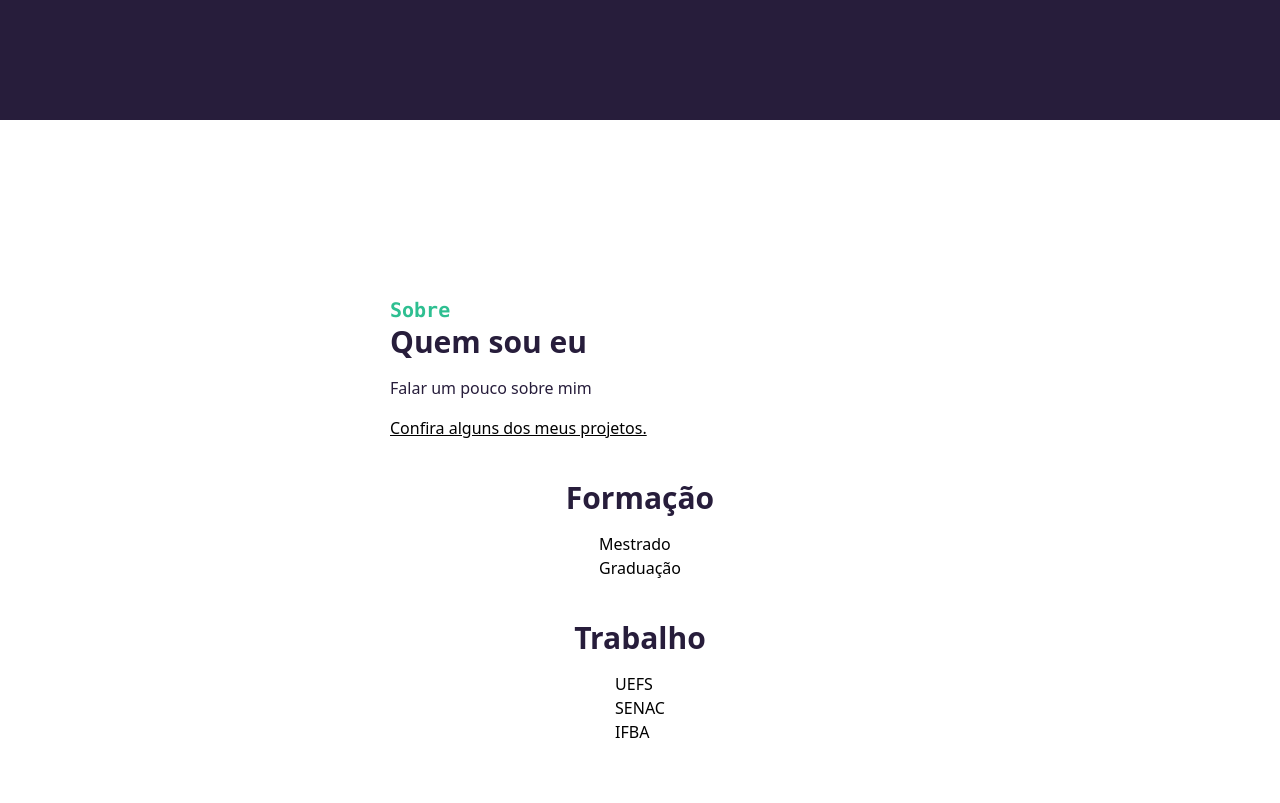
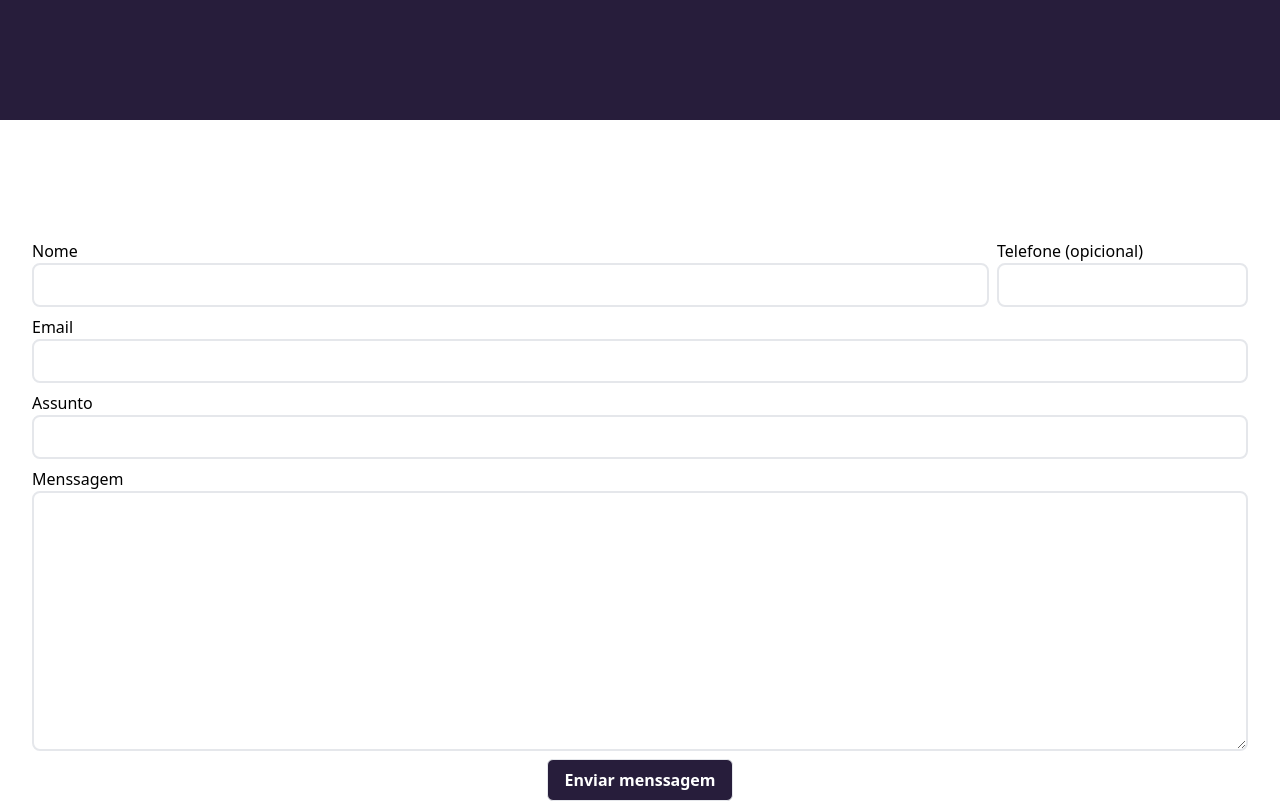
Before and after one commit to rafatosta/portifolio, a Next.js app: page / in a window 1280 px wide. Shown: the part 680-1483 px from the top of the page. Built offline with nearby package versions, Linux system fonts and the light colour scheme.

Commit message:
add formulário de contato

```diff
--- a/package.json
+++ b/package.json
@@ -20,6 +20,7 @@
     "next": "13.1.5",
     "react": "18.2.0",
     "react-dom": "18.2.0",
+    "react-hook-form": "^7.43.0",
     "typescript": "4.9.4"
   },
   "devDependencies": {
--- a/src/pages/index.tsx
+++ b/src/pages/index.tsx
@@ -1,8 +1,6 @@
 import Head from "next/head";
 import Main from "../partials/Main";
-import About from "../partials/About";
-import Skills from "../partials/Skills";
-import Projects from "../partials/Projects";
+import Services from "../partials/Services";
 import Contact from "../partials/Contact";
 
 export default function Home() {
@@ -16,9 +14,7 @@ export default function Home() {
       </Head>
       <main>
         <Main />
-        <About />
-        <Skills />
-        <Projects />
+        {/* <Services /> */}
         <Contact />
       </main>
     </div>
--- a/src/partials/About.tsx
+++ /dev/null
@@ -1,46 +0,0 @@
-import Link from "next/link";
-import Container from "../styles/Container";
-
-function About() {
-  return (
-    <Container id="about" className="flex flex-col p-8 gap-y-10">
-      <div className="flex flex-col gap-y-4 justify-center items-center">
-        <div className="w-full flex flex-col items-start justify-center">
-          <p className="font-mono font-bold text-xl text-secondary">Sobre</p>
-          <p className="text-primary text-3xl font-extrabold">Quem sou eu</p>
-        </div>
-        <p className="text-justify w-30 sm:w-[500px] text-primary">
-          Falar um pouco sobre mim
-        </p>
-
-        <Link href="/#projects" className="w-full underline"> Confira alguns dos meus projetos.</Link>
-
-        {/* <button className="bg-primary text-white font-bold p-4 mt-8 rounded-md hover:bg-secondary hover:text-primary">
-          Acessar currículo
-        </button> */}
-      </div>
-      <div className="flex flex-col gap-y-4 justify-center items-center">
-        <div className="w-full flex flex-col items-start justify-center">
-          <p className="text-primary text-3xl font-extrabold">Formação</p>
-        </div>
-        <div>
-          <div>Mestrado</div>
-          <div>Graduação</div>
-        </div>
-      </div>
-
-      <div className="flex flex-col gap-y-4 justify-center items-center">
-        <div className="w-full flex flex-col items-start justify-center">
-          <p className="text-primary text-3xl font-extrabold">Trabalho</p>
-        </div>
-        <div>
-          <div>UEFS</div>
-          <div>SENAC</div>
-          <div>IFBA</div>
-        </div>
-      </div>
-    </Container>
-  );
-}
-
-export default About;
--- a/src/partials/Contact.tsx
+++ b/src/partials/Contact.tsx
@@ -1,9 +1,103 @@
 import Container from "../styles/Container";
+import { useForm } from "react-hook-form";
+
+interface MailMessage {
+  name: string;
+  phone: string;
+  email: string;
+  subject: string;
+  message: string;
+}
 
 function Contact() {
+  const {
+    register,
+    handleSubmit,
+    formState: { errors },
+    reset,
+  } = useForm<MailMessage>();
+
+  function onFormSubmit(data: MailMessage) {
+    console.log(data);
+  }
   return (
     <Container id="contact">
-      Contatos
+      <form
+        onSubmit={handleSubmit(onFormSubmit)}
+        className="flex flex-col justify-center items-center w-full p-8 gap-2"
+      >
+        <div className="flex flex-col sm:flex-row w-full gap-2">
+          <label className="flex flex-col w-full">
+            Nome{" "}
+            <input
+              type="text"
+              id="name"
+              className={`border-2 rounded-lg p-2`}
+              {...register("name", { required: true })}
+            />
+            <span className="text-[red]">
+              {errors.name?.type === "required" && "Por favor, preencha o nome"}
+            </span>
+          </label>
+          <label className="flex flex-col ">
+            Telefone (opicional){" "}
+            <input
+              type="tel"
+              id="phone"
+              className="border-2 rounded-lg p-2"
+              {...register("phone")}
+            />
+          </label>
+        </div>
+
+        <label className="flex flex-col w-full">
+          Email{" "}
+          <input
+            type="text"
+            id="email"
+            className="border-2 rounded-lg p-2"
+            {...register("email", { required: true })}
+          />
+          <span className="text-[red]">
+            {errors.email?.type === "required" && "Por favor, preencha o email"}
+          </span>
+        </label>
+
+        <label className="flex flex-col w-full">
+          Assunto{" "}
+          <input
+            type="text"
+            id="subject"
+            className="border-2 rounded-lg p-2"
+            {...register("subject", { required: true })}
+          />
+          <span className="text-[red]">
+            {errors.subject?.type === "required" &&
+              "Por favor, preencha o assunto"}
+          </span>
+        </label>
+
+        <label className="flex flex-col w-full">
+          Menssagem{" "}
+          <textarea
+            id="message"
+            className="border-2 rounded-lg p-2"
+            rows={10}
+            {...register("message", { required: true })}
+          />
+          <span className="text-[red]">
+            {errors.message?.type === "required" &&
+              "A mensagem não pode ser vazia"}
+          </span>
+        </label>
+
+        <button
+          type="submit"
+          className="border rounded-md font-semibold bg-primary text-white p-2 px-4 hover:bg-secondary hover:text-black active:bg-secondary/70"
+        >
+          Enviar menssagem
+        </button>
+      </form>
     </Container>
   );
 }
--- a/src/partials/Projects.tsx
+++ /dev/null
@@ -1,7 +0,0 @@
-import Container from "../styles/Container";
-
-function Projects() {
-  return <Container id="projects">Projetos</Container>;
-}
-
-export default Projects;
--- /dev/null
+++ b/src/partials/Services.tsx
@@ -0,0 +1,7 @@
+import Container from "../styles/Container";
+
+function Services() {
+  return <Container id="services">Serviços</Container>;
+}
+
+export default Services;
--- a/src/partials/Skills.tsx
+++ /dev/null
@@ -1,11 +0,0 @@
-import Container from "../styles/Container";
-
-function Skills() {
-  return (
-    <Container id="skills">
-      Habilidades
-    </Container>
-  );
-}
-
-export default Skills;
```
Also changed, not shown: 1 other file (tests, documents, lock files or other folders).
